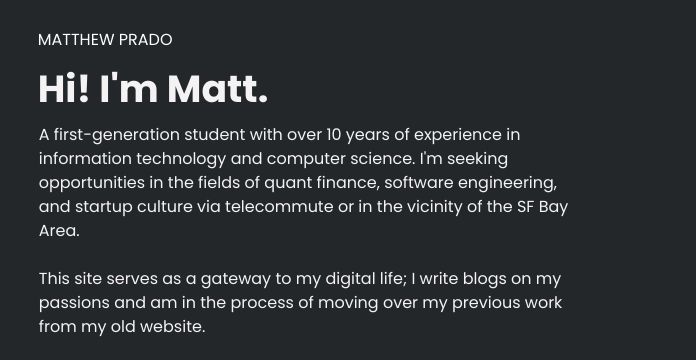
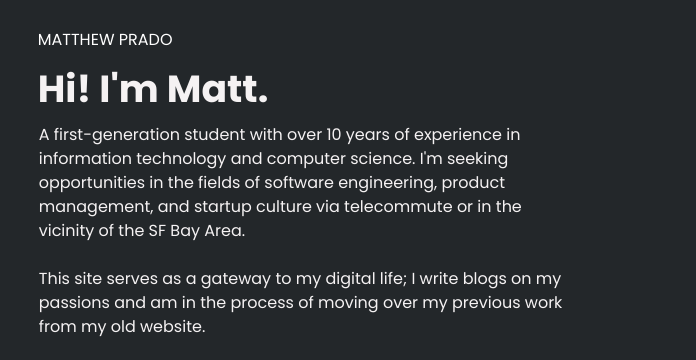
Before and after one commit to mapoztate/mprado, a Gatsby site: page / in a window 1280 px wide. Shown: the top 360 px of the page, 0-696 px from the left. Built offline with nearby package versions, Linux system fonts and the light colour scheme; Gatsby itself is replaced by a stand-in of ours; grey boxes are pictures that could not be loaded.

Commit message:
Update index.md

```diff
--- a/content/pages/index.md
+++ b/content/pages/index.md
@@ -7,7 +7,7 @@ title: 'Home'
 
 <table>
     <tr>
-        <td style="vertical-align:top;" width="45%">A first-generation student with over 10 years of experience in information technology and computer science. I'm seeking opportunities in the fields of quant finance, software engineering, and startup culture via telecommute or in the vicinity of the SF Bay Area.<br><br> This site serves as a gateway to my digital life; I write blogs on my passions and am in the process of moving over my previous work from my old website. <br><br>
+        <td style="vertical-align:top;" width="45%">A first-generation student with over 10 years of experience in information technology and computer science. I'm seeking opportunities in the fields of software engineering, product management, and startup culture via telecommute or in the vicinity of the SF Bay Area.<br><br> This site serves as a gateway to my digital life; I write blogs on my passions and am in the process of moving over my previous work from my old website. <br><br>
         <p align='center'>
         <a href="https://www.linkedin.com/in/mapoztate/"><img height="30" width="30" src="https://user-images.githubusercontent.com/71365470/122693012-d4f14200-d1ec-11eb-8852-4bd223d3b41f.png" alt="linkedin"></a>&nbsp;&nbsp;
         <a href="https://github.com/mapoztate"><img height="30" width="30" src="https://user-images.githubusercontent.com/71365470/122693123-4fba5d00-d1ed-11eb-9759-85e584827eb5.png" alt="github"></a>&nbsp;&nbsp;
```
